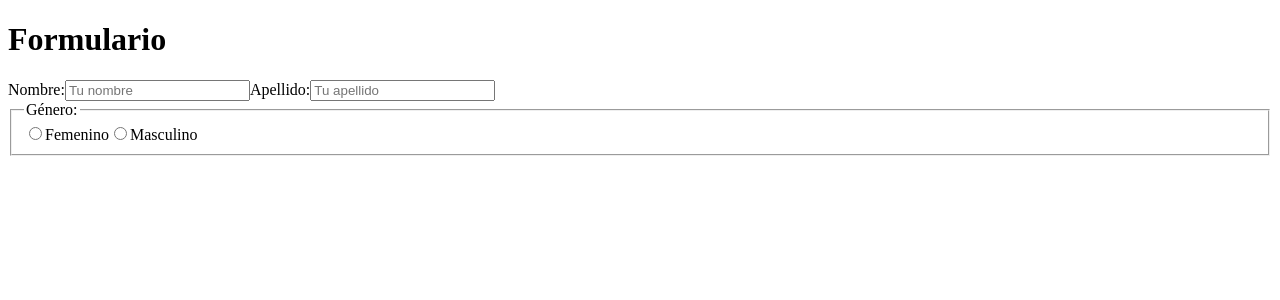
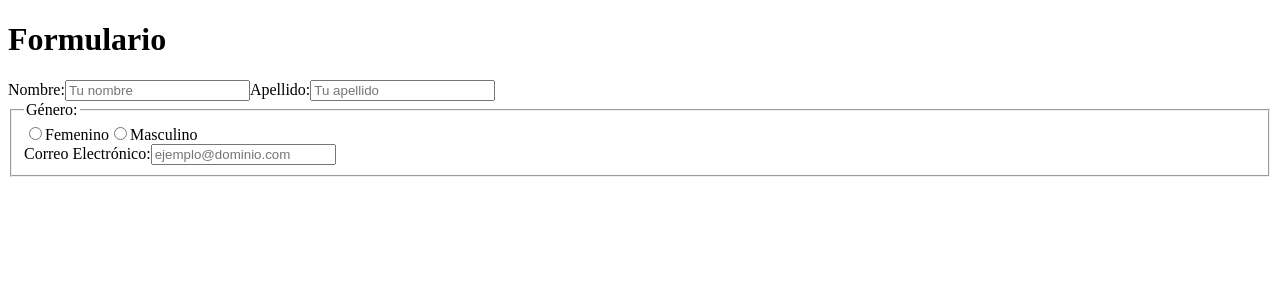
Before and after one commit to geramos2004-coder/tds222, a Vue app in the folder exam/: page / in a window 1280 px wide. Shown: the top 300 px of the page. Built offline with nearby package versions, Linux system fonts and the light colour scheme.

Commit message:
agregue el formulario el correo electronico

```diff
--- a/exam/src/App.vue
+++ b/exam/src/App.vue
@@ -18,6 +18,11 @@
         <input type="radio" id="masculino" name="genero" value="masculino">
         <label for="masculino">Masculino</label>
 
+  <div>
+        <label for="email">Correo Electrónico:</label>
+        <input type="email" id="email" name="email" placeholder="ejemplo@dominio.com" required>
+    </div>
+
     </fieldset>
 
 </template>
```
